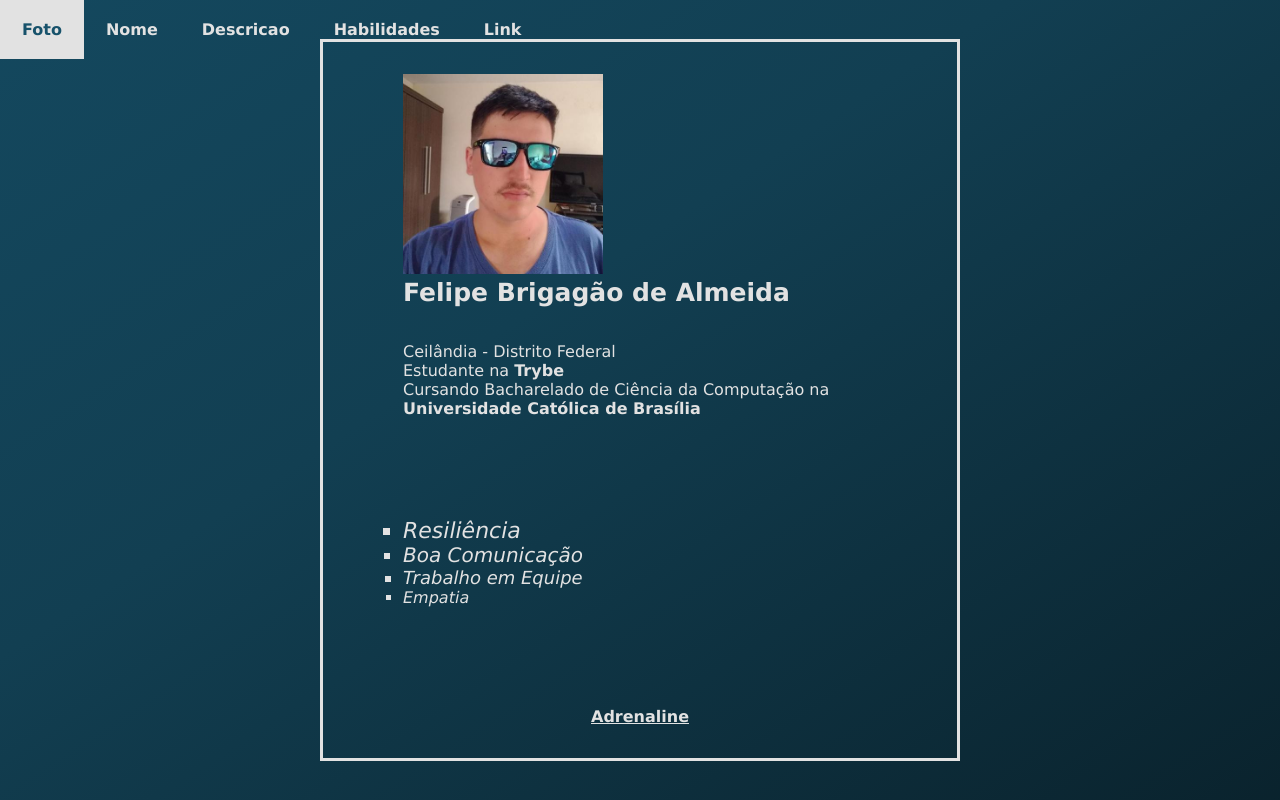
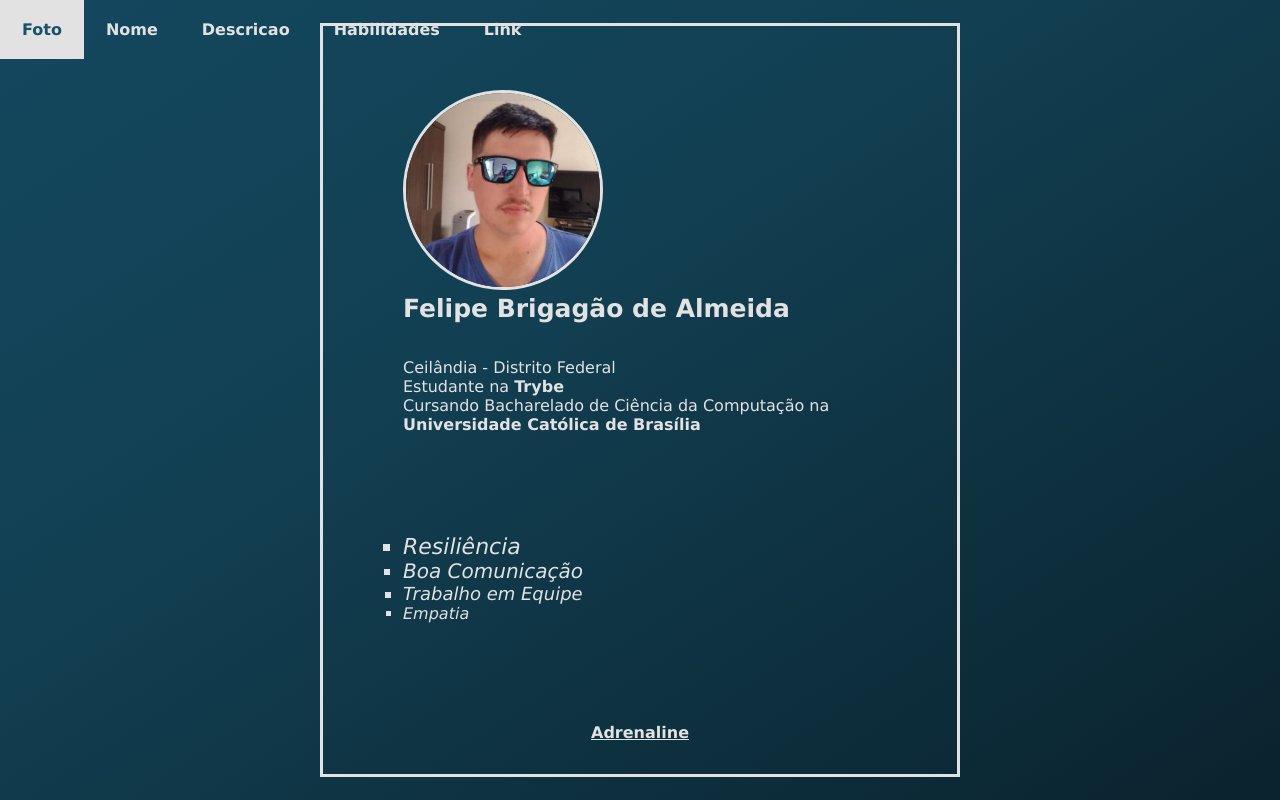
Before and after one commit to FelipeB0427/FelipeB0427.github.io, a plain HTML site: page index.html in a window 1280 px wide. Drawn offline with Linux system fonts and the light colour scheme.

Commit message:
Alterações na foto do portfólio

```diff
--- a/index.html
+++ b/index.html
@@ -60,6 +60,13 @@
             left: 50%;
             position: absolute;
             transform: translate(-50%, -50%);
+        }
+
+        #foto
+        {
+            border: 3px solid #E2E2E2;
+            border-radius: 300px;
+            margin-top: 2rem;
         }
 
         #nome
```
